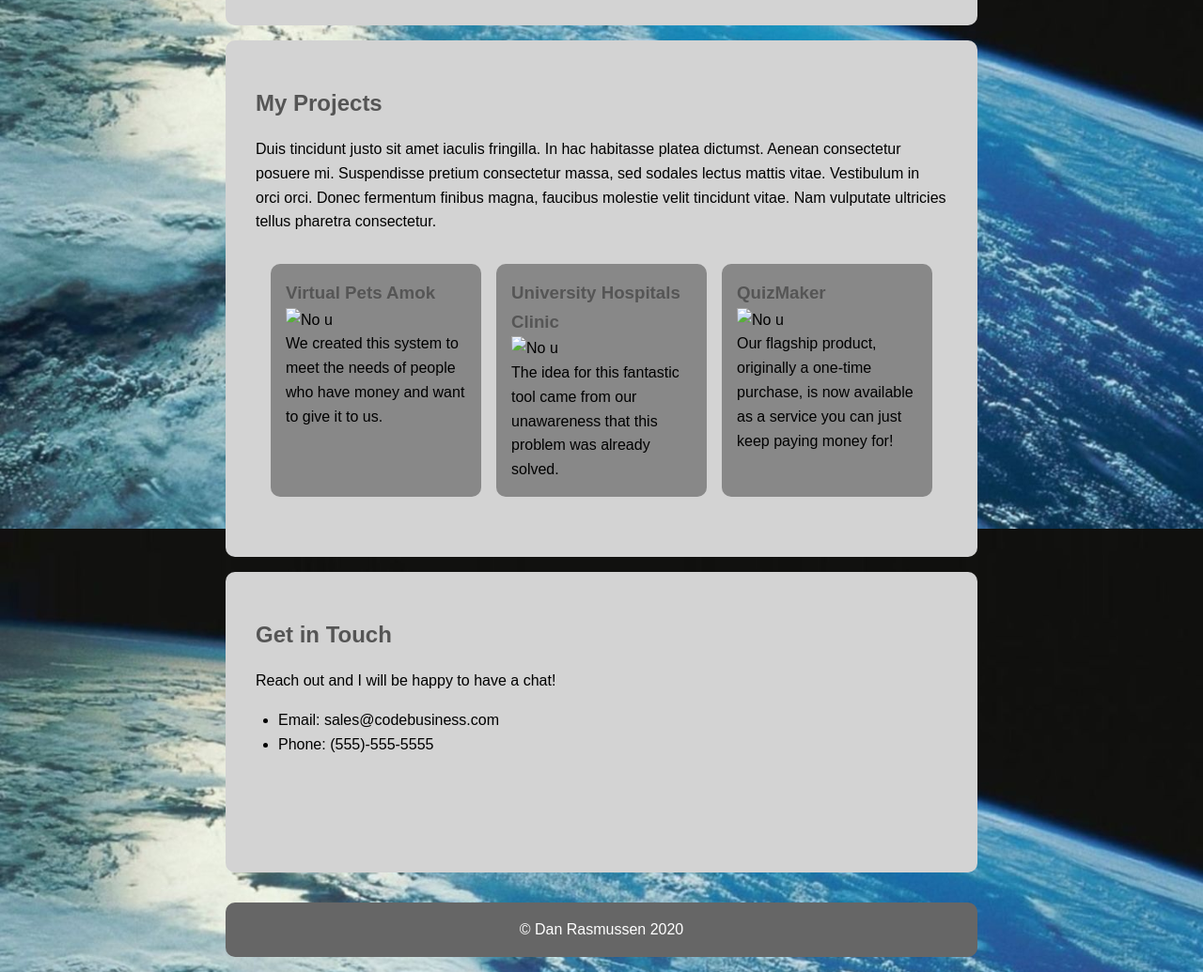
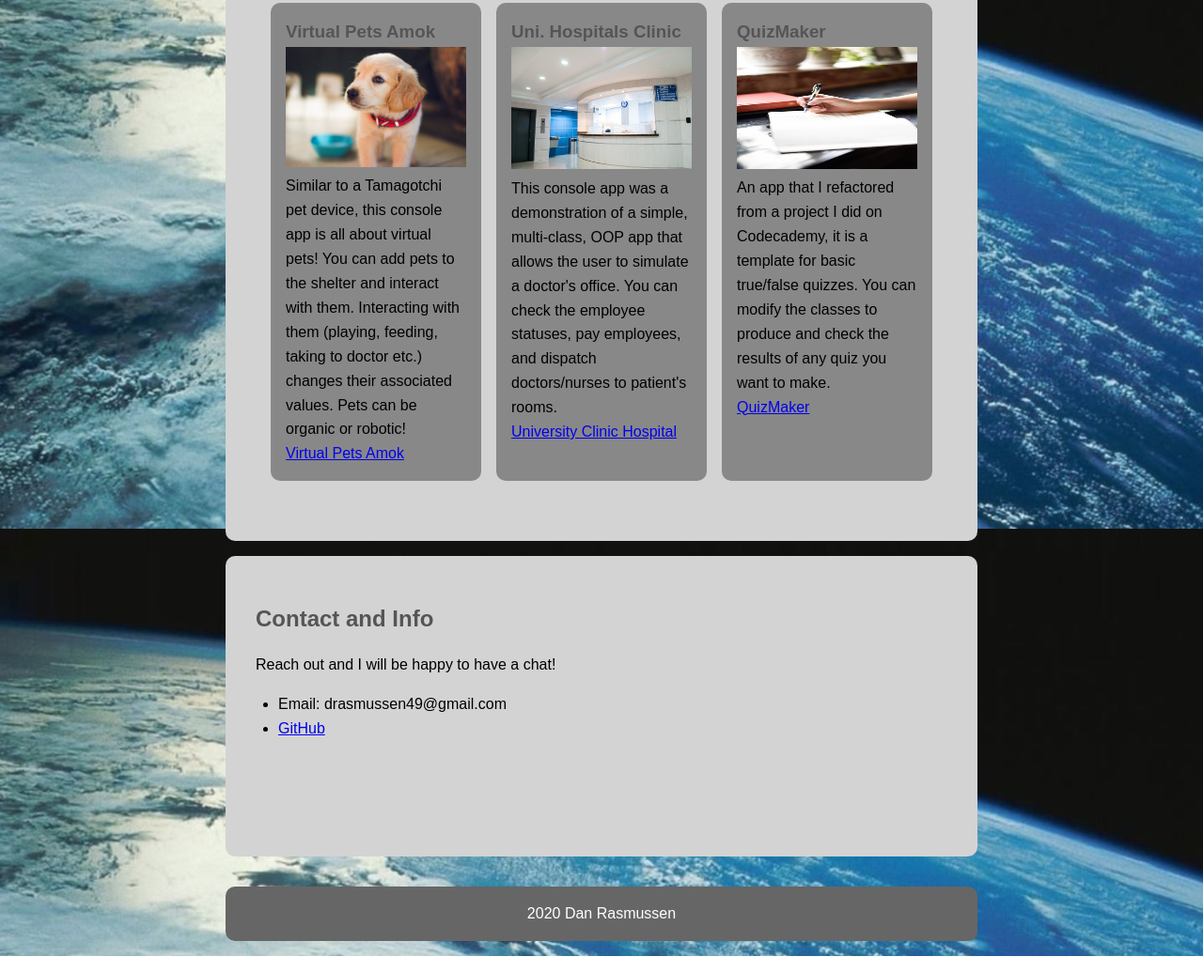
Before and after one commit to drasmussen49/drasmussen49.github.io, a plain HTML site: page index.html in a window 1280 px wide. Shown: the part 1085-2120 px from the top of the page at 94% size. Drawn offline with Linux system fonts and the light colour scheme.

Commit message:
Added photos to and updated the My Projects portion of the website

```diff
--- a/index.html
+++ b/index.html
@@ -11,7 +11,7 @@
 <body>
     <header>
         <h1>Dan Page</h1>
-        <span>R.T.F.D.</span>
+        <span>Aspiring Junior Develepor</span>
     </header>
 
     <div id="photoContainer">
@@ -20,36 +20,41 @@
     <main>
         <section id="aboutMe">
             <h2>About Me</h2>
-            <p>Lorem ipsum dolor sit amet, consectetur adipiscing elit. Aenean eget ornare lacus. Curabitur ut gravida tellus, dictum luctus metus. Cras maximus hendrerit nunc sit amet tempus. In eu tempor nibh, ut tristique nibh. Suspendisse placerat, nulla eget tempus ornare, urna urna aliquam nibh, eu ullamcorper neque lectus dignissim quam. Maecenas rhoncus tellus eget felis condimentum accumsan. Donec tincidunt tellus tincidunt augue aliquet sodales. Donec vitae pharetra est. Sed pharetra rhoncus dapibus.</p>
-            <p>Duis vel lacinia erat, nec posuere nunc. Donec dapibus odio convallis augue consectetur, a pharetra enim ornare. Phasellus et velit lorem. Nullam semper non nisi quis feugiat. Vestibulum et tempus elit, a tempus ligula. Morbi molestie erat malesuada dui congue posuere eget sed nibh. Nullam in viverra tortor. Aliquam erat volutpat. Pellentesque ut nulla vel ipsum sagittis facilisis. Aenean nec porttitor ligula. Vivamus mattis augue lorem, vel accumsan nisi egestas eget. Maecenas et lorem nisl. Pellentesque lobortis auctor laoreet.</p>
+            <p>Born and raised in Northeast Ohio, I've been in the I.T. field for over 6 years. Most my background is hardware related including: building and repairing PC's, setting up Windows networks and related device networking (printers, scanners, etc.). Once I am done with my course and studies at the W.C.C.I. bootcamp, I hope to get a job in software development with a focus on backend.</p>
+            <h2>Skills</h2>
+            <p>C#, OOP, GitHub/GitBash, HTML, CSS, MVC, 6+ yrs hardware/Windows networking</p>
         </section>
         <section id="My Projects">
             <h2>My Projects</h2>
-            <p>Duis tincidunt justo sit amet iaculis fringilla. In hac habitasse platea dictumst. Aenean consectetur posuere mi. Suspendisse pretium consectetur massa, sed sodales lectus mattis vitae. Vestibulum in orci orci. Donec fermentum finibus magna, faucibus molestie velit tincidunt vitae. Nam vulputate ultricies tellus pharetra consectetur.</p>
             <div id="projects">
                 <article>
                    <h3>Virtual Pets Amok</h3>
-                   <img src="./images/boot.jpg" alt="No u">
-                   <p>We created this system to meet the needs of people who have money and want to give it to us.</p>
+                   <img src="./images/pet.jfif" alt="No u">
+                   <p>Similar to a Tamagotchi pet device, this console app is all about virtual pets! You can add pets to the shelter and interact with them. Interacting with them (playing, feeding, taking to doctor etc.) changes their associated values. Pets can be organic or robotic!</p>
+                   <a href="https://github.com/drasmussen49/VirtualPetsAmok" target="_blank">Virtual Pets Amok</a>
                 </article>
                 <article>
-                    <h3>University Hospitals Clinic</h3>
-                    <img src="./images/cookies.jpg" alt="No u">
-                    <p>The idea for this fantastic tool came from our unawareness that this problem was already solved.</p>
+                    <h3>Uni. Hospitals Clinic</h3>
+                    <img src="./images/hospital.jfif" alt="No u">
+                    <p>This console app was a demonstration of a simple, multi-class, OOP app that allows the user to simulate a doctor's office. You can check the employee statuses, pay employees, and dispatch doctors/nurses to patient's rooms.</p>
+                    <a href="https://github.com/drasmussen49/UniversityClinicHospital" target="_blank">University Clinic Hospital</a>
                  </article>
                  <article>
                     <h3>QuizMaker</h3>
-                    <img src="./images/mouse.jpg" alt="No u">
-                    <p>Our flagship product, originally a one-time purchase, is now available as a service you can just keep paying money for!</p>
+                    <img id="quizPic" src="./images/quiz.jfif" alt="No u">
+                    <p>An app that I refactored from a project I did on Codecademy, it is a template for basic true/false quizzes. You can modify the classes to produce and check the results of any quiz you want to make.</p>
+                    <a href="https://github.com/drasmussen49/CCMY_QuizMaker" target="_blank">QuizMaker</a>
                  </article>
             </div>
         </section>
-        <section id="getInTouch">
-            <h2>Get in Touch</h2>
+        <section id="contactAndInfo">
+            <h2>Contact and Info</h2>
             <p>Reach out and I will be happy to have a chat!</p>
             <ul>
-                <li>Email: sales@codebusiness.com</li>
-                <li>Phone: (555)-555-5555</li>
+                <li>Email: drasmussen49@gmail.com</li>
+                <li>
+                    <a href="https://github.com/drasmussen49" target="_blank">GitHub</a>
+                </li>
             </ul>
         </section>
     </main>
@@ -57,11 +62,11 @@
     <nav>
         <a href="#aboutMe">About Me</a>
         <a href="#My Projects">My Projects</a>
-        <a href="#getInTouch">Get in Touch</a>
+        <a href="#contactAndInfo">Contact</a>
     </nav>
 
     <footer>
-        &copy; Dan Rasmussen 2020
+        2020 Dan Rasmussen
     </footer>
 </body>
 </html>
--- a/style.css
+++ b/style.css
@@ -52,9 +52,13 @@ header span{
 }
 
 #selfPhoto{
-    clip-path: polygon(20% 0%, 80% 0%, 100% 20%, 100% 80%, 80% 100%, 20% 100%, 0% 80%, 0% 20%);
-    width: 200px;
+    clip-path: ellipse(43% 50% at 50% 50%);
+    width: 220px;
     height: 300px;
+}
+
+#quizPic {
+    max-height: 130px;
 }
 
 nav{
```
Also changed, not shown: images/hospital.jfif (added), images/pet.jfif (added), images/quiz.jfif (added).
